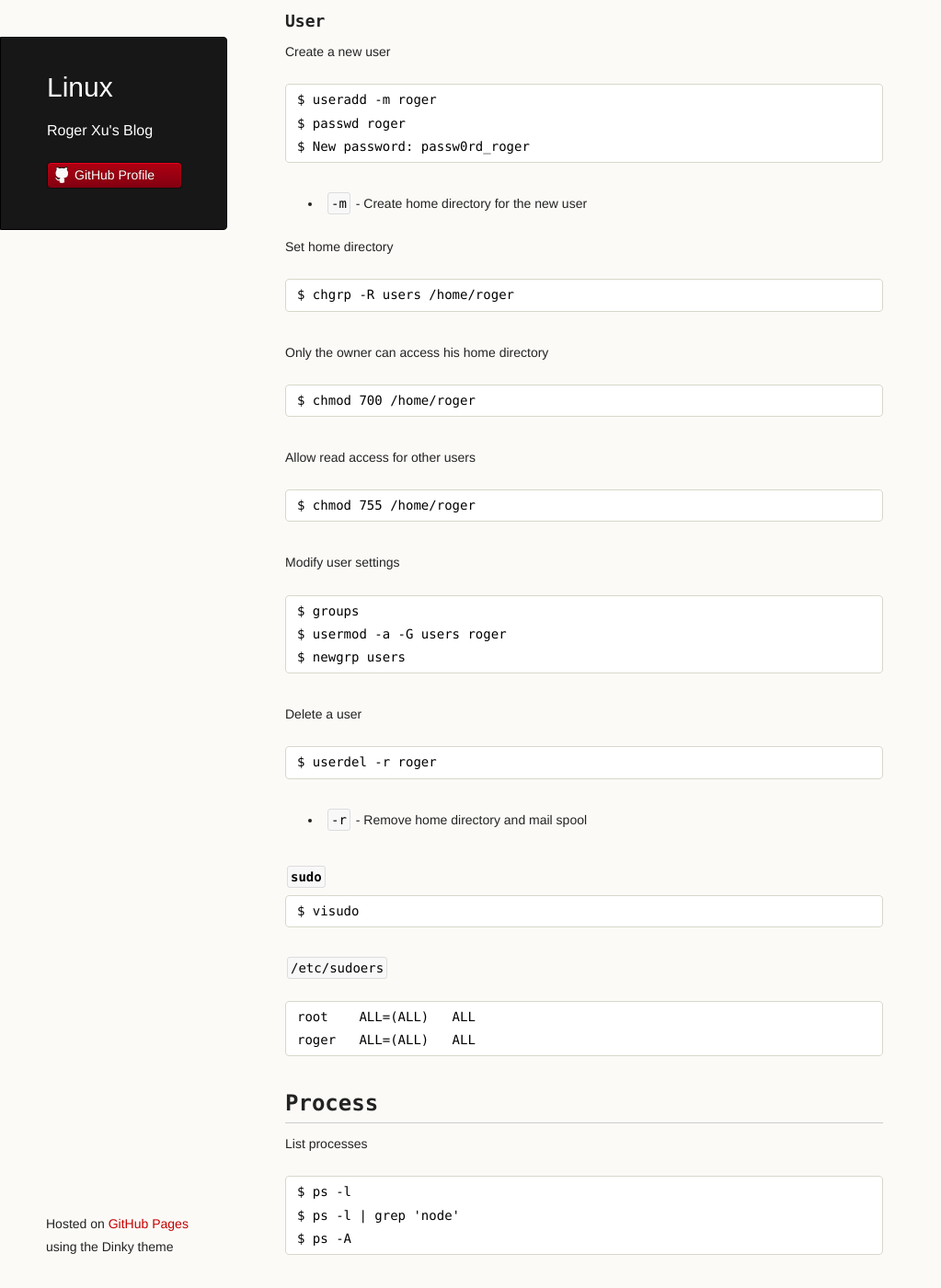
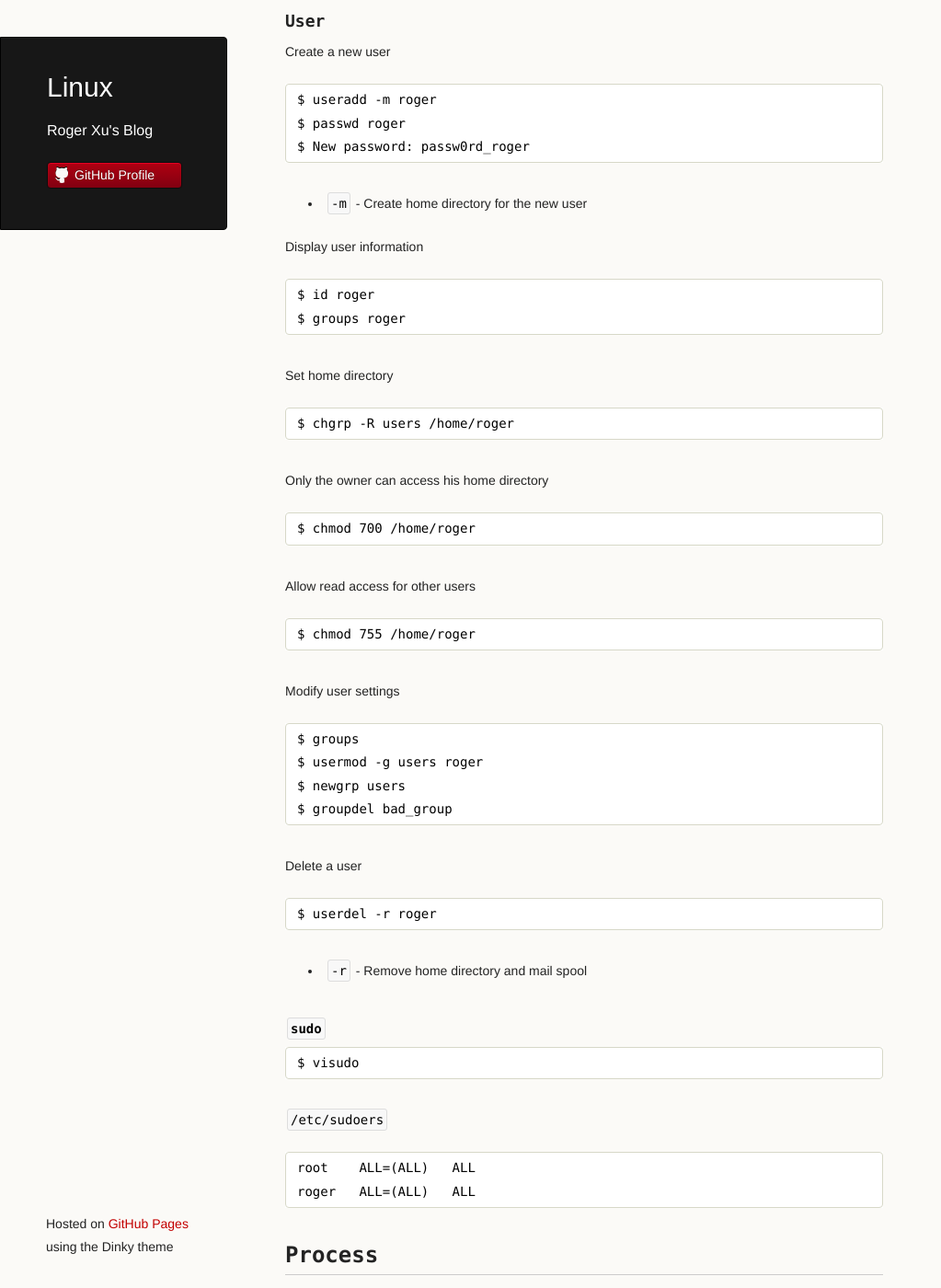
Before and after one commit to rogerxu/rogerxu.github.io, a Jekyll site: the page built from _posts/2013-06-26-linux.md, in a window 1280 px wide and 1400 px high, scrolled down 3420 px. Shown: the whole window at 92% size, without its empty margins (0-1023 px from the left). Built offline with Jekyll 4.4.1, drawn with Linux system fonts in a browser that asks for light colours.

Commit message:
Update user command in Linux post.

```diff
--- a/_posts/2013-06-26-linux.md
+++ b/_posts/2013-06-26-linux.md
@@ -137,6 +137,11 @@ Create  a new user
 
 * `-m` - Create home directory for the new user
 
+Display user information
+
+    $ id roger
+    $ groups roger
+
 Set home directory
 
     $ chgrp -R users /home/roger
@@ -151,10 +156,10 @@ Allow read access for other users
 
 Modify user settings
 
-
     $ groups
-    $ usermod -a -G users roger
+    $ usermod -g users roger
     $ newgrp users
+    $ groupdel bad_group
 
 Delete a user
 
```
